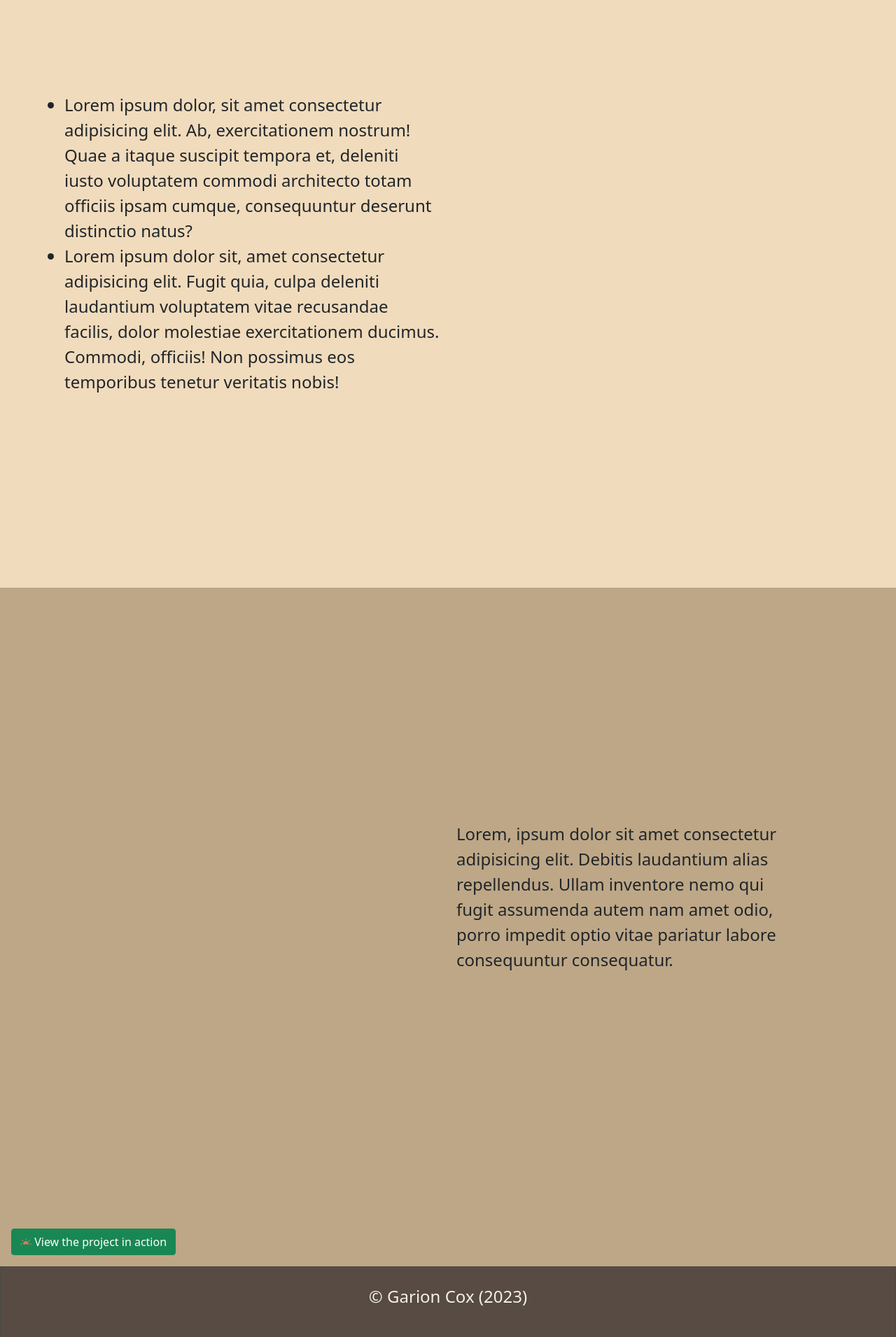
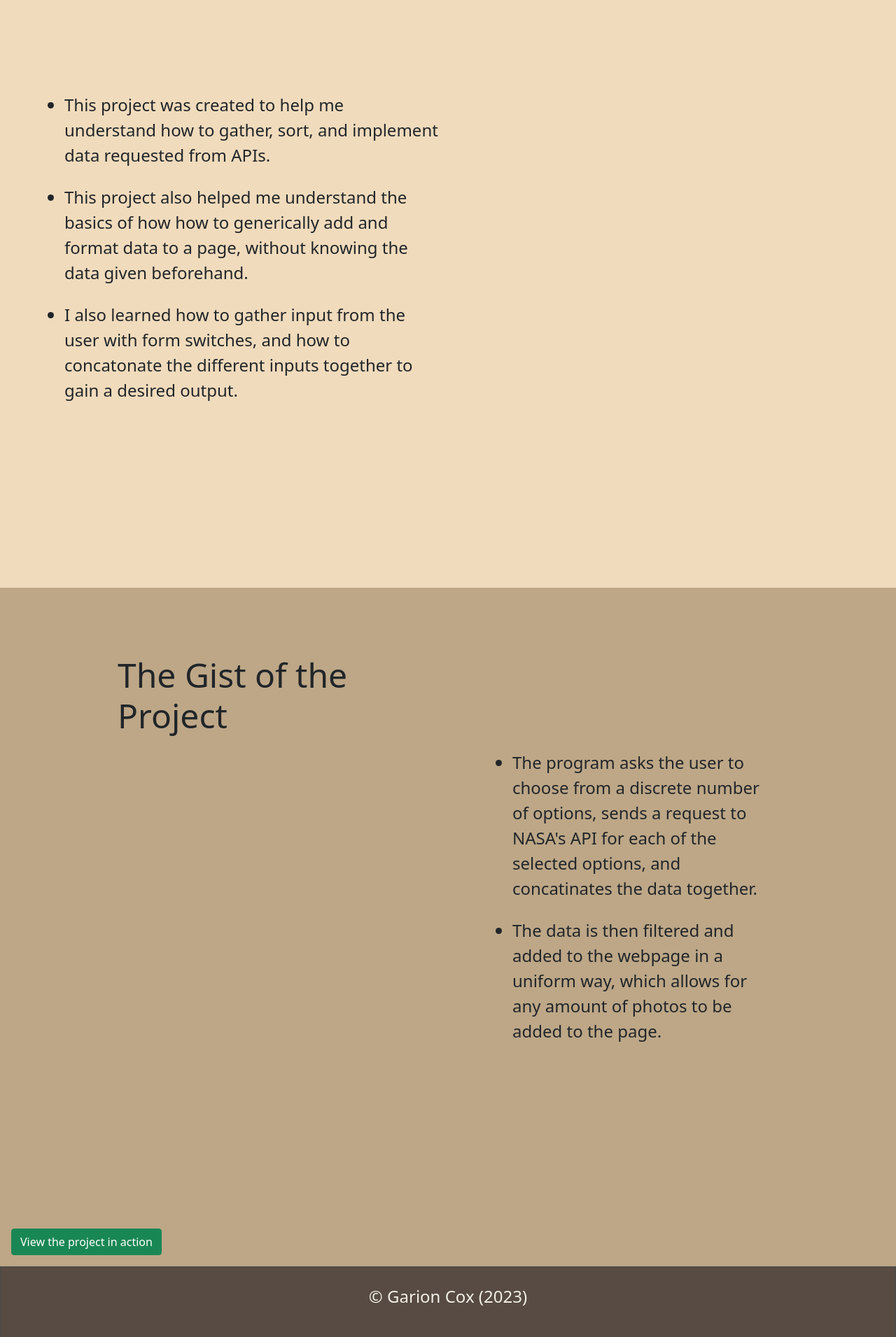
Before and after one commit to garioncox/garioncox.github.io, a plain HTML site: page projects/MarsRoverProject/marsDescription.html in a window 1280 px wide. Shown: the part 760-2671 px from the top of the page at 70% size. Drawn offline with nearby package versions, Linux system fonts and the light colour scheme.

Commit message:
added descriptions for the mars rover page and weather page

```diff
--- a/projects/MarsRoverProject/marsDescription.html
+++ b/projects/MarsRoverProject/marsDescription.html
@@ -45,15 +45,20 @@
                 <div class="col d-flex m-5 py-5">
                     <ul>
                         <li>
-                            Lorem ipsum dolor, sit amet consectetur adipisicing elit. Ab, exercitationem nostrum! Quae a
-                            itaque suscipit tempora et, deleniti iusto voluptatem commodi architecto totam officiis
-                            ipsam cumque, consequuntur deserunt distinctio natus?
+                            This project was created to help me understand how to gather, sort, and implement data
+                            requested from APIs.
                         </li>
+                        <br>
                         <li>
-                            Lorem ipsum dolor sit, amet consectetur adipisicing elit. Fugit quia, culpa deleniti
-                            laudantium voluptatem vitae recusandae facilis, dolor molestiae exercitationem ducimus.
-                            Commodi, officiis! Non possimus eos temporibus tenetur veritatis nobis!
+                            This project also helped me understand the basics of how how to generically add and format
+                            data to a page, without knowing the data given beforehand.
                         </li>
+                        <br>
+                        <li>
+                            I also learned how to gather input from the user with form switches, and how to concatonate
+                            the different inputs together to gain a desired output.
+                        </li>
+                        <br>
                     </ul>
                 </div>
                 <div class="d-none d-lg-block col d-flex py-5"></div>
@@ -63,22 +68,24 @@
 
     <div class="container-fluid content-container d-flex" style="background-color:#bda787">
         <div class="row d-flex flex-fill align-items-center mx-lg-5 px-lg-5">
-            <div id="proficiencyTitle" class="col d-flex justify-self-center align-self-start py-5">
-
-            </div>
+            <h2 style="font-size: xxx-large" class="col d-flex justify-self-end align-self-start m-5 py-5">The Gist of the Project
+            </h2>
             <div class="col d-flex m-5 py-5 justify-content-center">
-                <p>Lorem, ipsum dolor sit amet consectetur adipisicing elit. Debitis laudantium alias repellendus. Ullam
-                    inventore nemo qui fugit assumenda autem nam amet odio, porro impedit optio vitae pariatur labore
-                    consequuntur consequatur.</p>
+                <ul>
+                    <li>
+                        The program asks the user to choose from a discrete number of options, sends a request to NASA's API for each of the selected options, and concatinates the data together.
+                    </li>
+                    <br>
+                    <li>
+                        The data is then filtered and added to the webpage in a uniform way, which allows for any amount of photos to be added to the page.
+                    </li>
+                </ul>
             </div>
         </div>
 
     </div>
     <div class="p-3" style="background-color:#bda787">
-        <a href="/projects/weatherReport(vue)/weatherReport.html" class="btn btn-success"><i
-                class="bi bi-brightness-alt-high-fill"></i> View
-            the project in
-            action</a>
+        <a href="/projects/MarsRoverProject/marsRover.html" class="btn btn-success">View the project in action</a>
     </div>
 
     <!-- Footer -->
```
Also changed, not shown: index.html (+35 -22 lines), projects/MarsRoverProject/marsRover.html (+1 -1 lines), projects/weatherReport(vue)/weatherDescription.html (+4 -7 lines), 1 other file.
